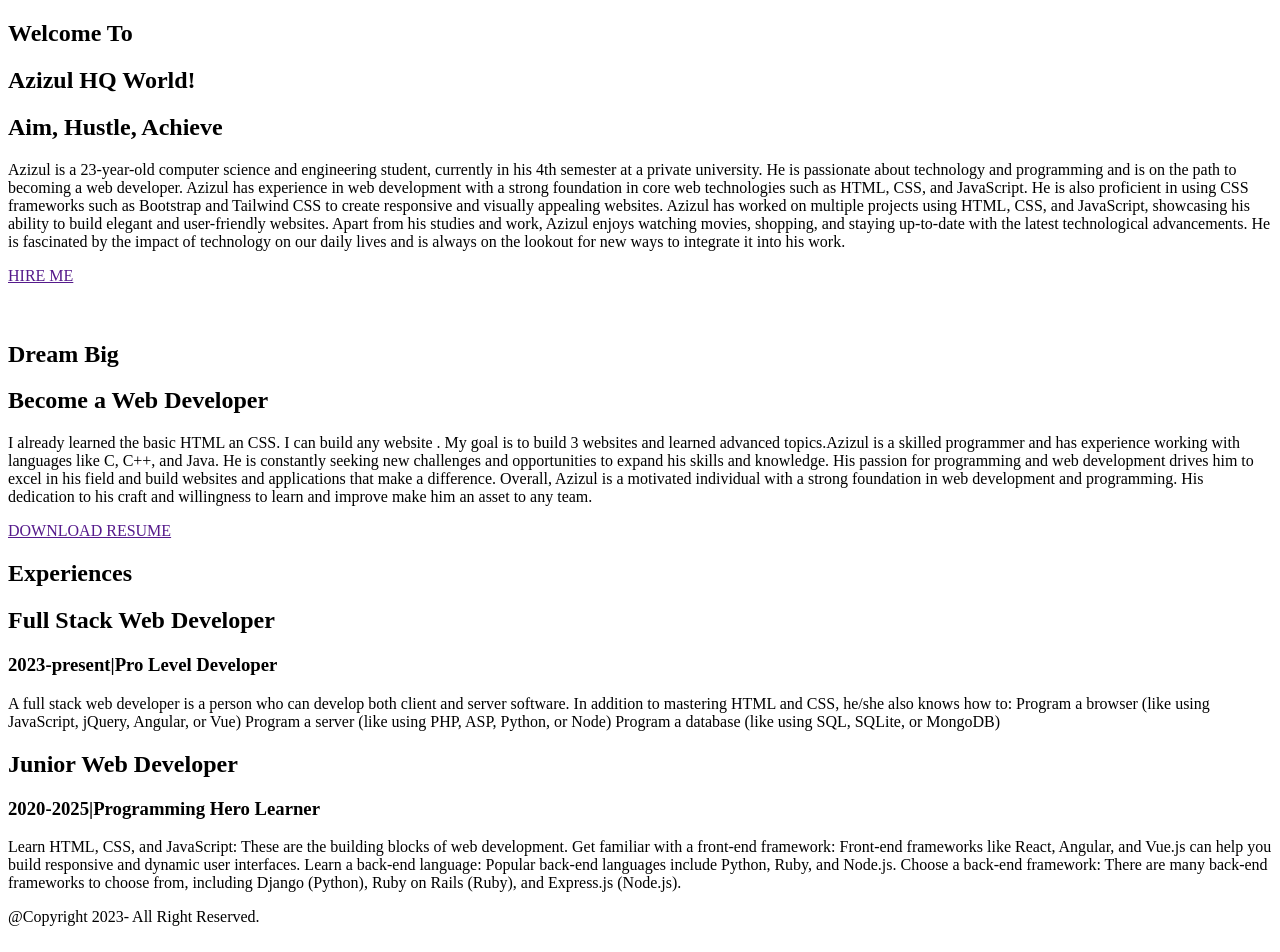
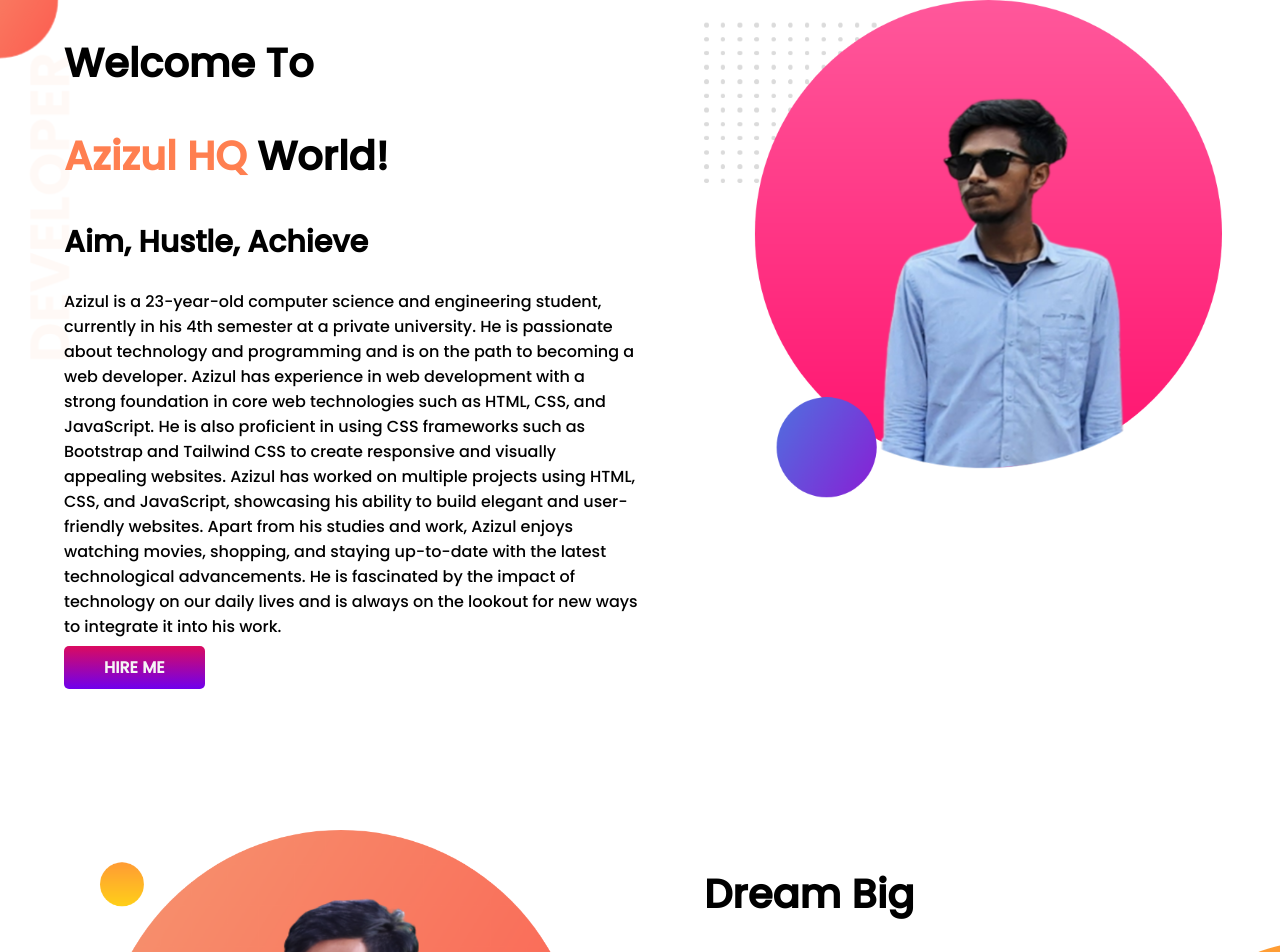
Before and after one commit to azizul-haq/Developer-Portfolio, a plain HTML site: page index.html in a window 1280 px wide. Shown: the top 952 px of the page. Drawn offline with Linux system fonts and the light colour scheme; the site is published under a folder, as on GitHub Pages, so addresses that start at the root find nothing.

Commit message:
img fixed

```diff
--- a/index.html
+++ b/index.html
@@ -6,7 +6,7 @@
     <meta name="viewport" content="width=device-width, initial-scale=1.0">
     <title>Developer-Portfolio </title>
     <!-- css -->
-    <link rel="stylesheet" href="/style.css">
+    <link rel="stylesheet" href="style.css">
     <!-- google-font  -->
     <link rel="preconnect" href="https://fonts.googleapis.com">
     <link rel="preconnect" href="https://fonts.gstatic.com" crossorigin>
@@ -27,14 +27,14 @@
                 <a href="" class="link-btn" target="_blank">HIRE ME</a>
         </div>
         <div class="half-width">
-            <img src="/images/my-bg2 .png" alt="">
+            <img src="images/my-bg2 .png" alt="">
         </div>
     </section>
     <!-- top-banner section end -->
     <!-- dream-big section starts -->
     <section class="dream-big flexible-container">
         <div class="half-width">
-            <img src="/images/my-bg (1).png" alt="">
+            <img src="images/my-bg (1).png" alt="">
         </div>
         <div class="half-width">
             <h1>Dream Big</h1>
--- a/style.css
+++ b/style.css
@@ -20,11 +20,11 @@ h2{
     margin-bottom: 150px;
 }
 .top-banner{
-    background-image: url(/images/top-banner.png);
+    background-image: url(images/top-banner.png);
     background-repeat: no-repeat;
 }
 .dream-big{
-    background-image: url(/images/dream-bg.png);
+    background-image: url(images/dream-bg.png);
     background-repeat: no-repeat;
     background-position: right;
 }
@@ -46,7 +46,7 @@ h2{
 
 }
 .experience-area{
-    background-image: url(/images/exp-bg.png);
+    background-image: url(images/exp-bg.png);
     background-repeat: no-repeat;
     background-position: left;
 }
```
